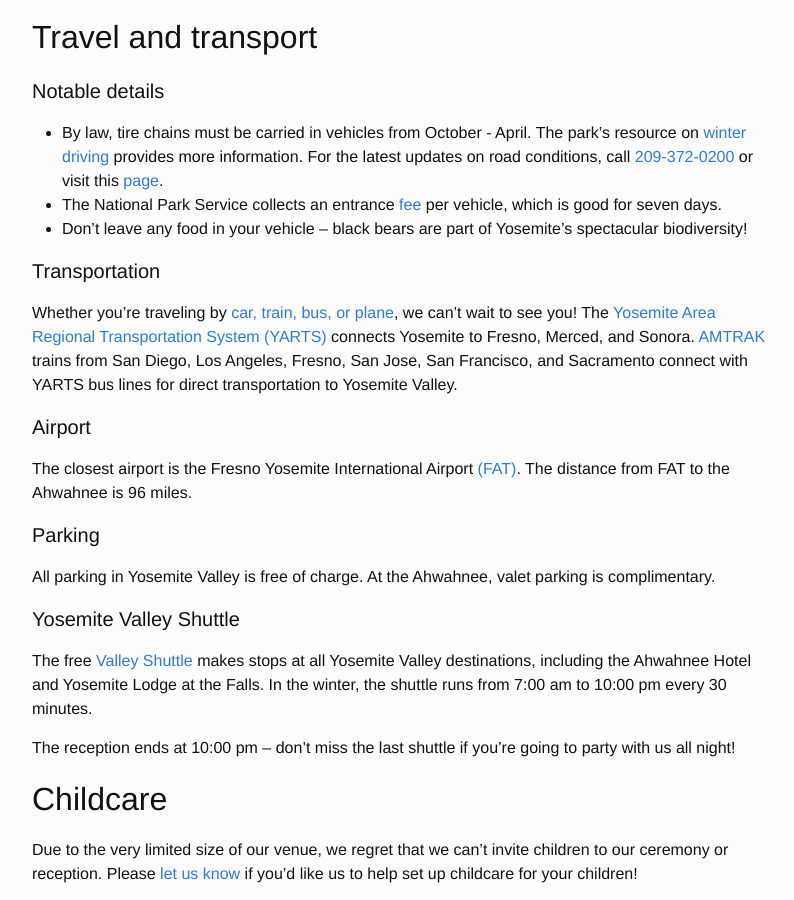
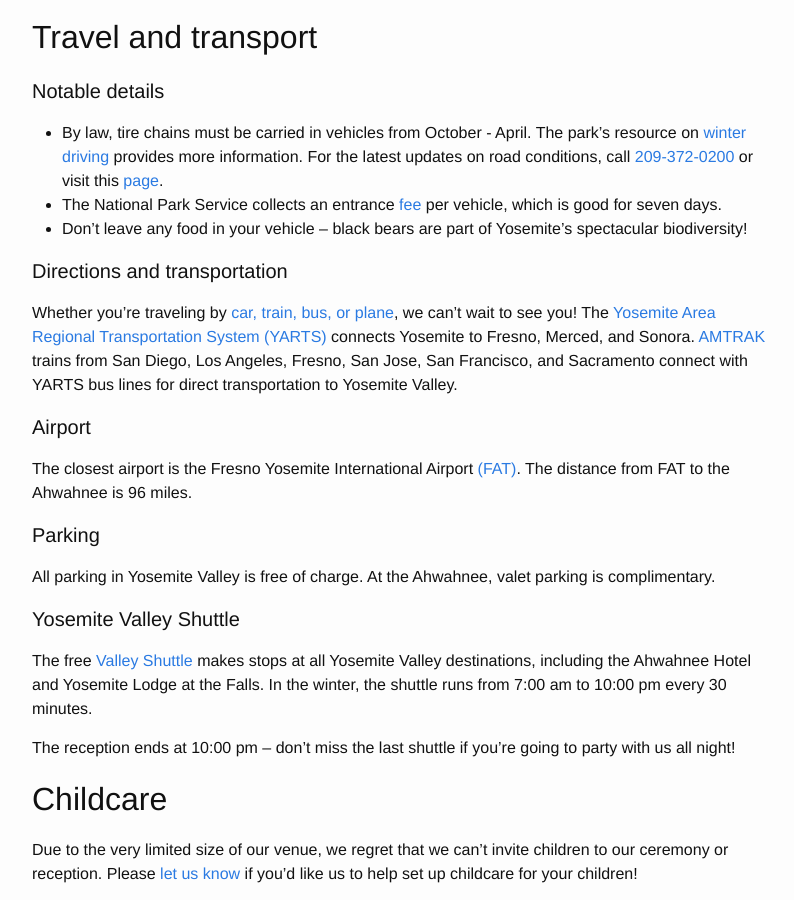
Before and after one commit to j-e-yosemite/j-e-yosemite.github.io, a Jekyll site: the page built from details.md, in a window 1280 px wide and 900 px high, scrolled down 827 px. Shown: the whole window, without its empty margins (238-1032 px from the left). Built offline with Jekyll 4.4.1, drawn with Linux system fonts in a browser that asks for light colours.

Commit message:
Changed heading from "Directions" to "Directions and transportation"

```diff
--- a/details.md
+++ b/details.md
@@ -39,7 +39,7 @@
 * The National Park Service collects an entrance [fee](http://www.nps.gov/yose/planyourvisit/fees.htm) per vehicle, which is good for seven days.
 * Don't leave any food in your vehicle -- black bears are part of Yosemite's spectacular biodiversity!
 
-#### Transportation
+#### Directions and transportation
 
 Whether you're traveling by [car, train, bus, or plane](http://www.travelyosemite.com/discover/getting-here/), we can't wait to see you! The [Yosemite Area Regional Transportation System (YARTS)](http://yarts.com/) connects Yosemite to Fresno, Merced, and Sonora. [AMTRAK](https://www.amtrak.com/home) trains from San Diego, Los Angeles, Fresno, San Jose, San Francisco, and Sacramento connect with YARTS bus lines for direct transportation to Yosemite Valley.
 
```
